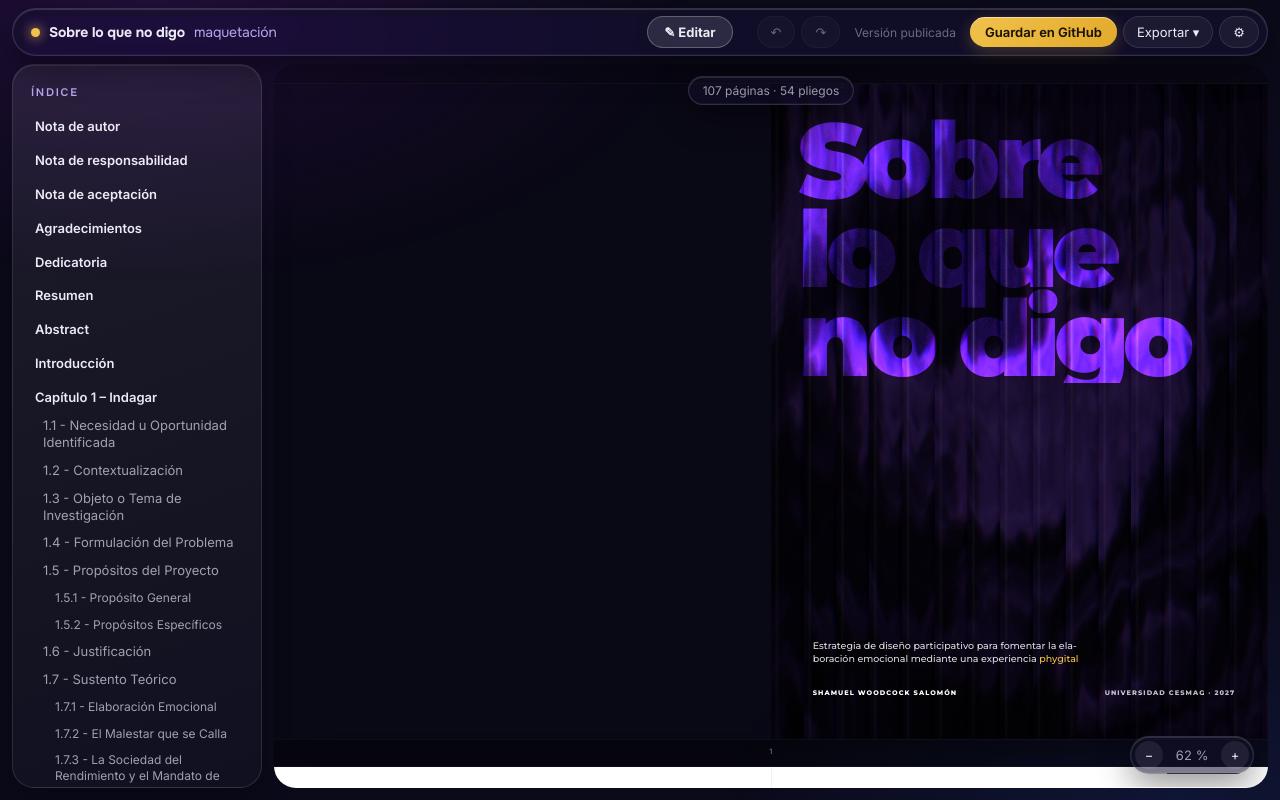
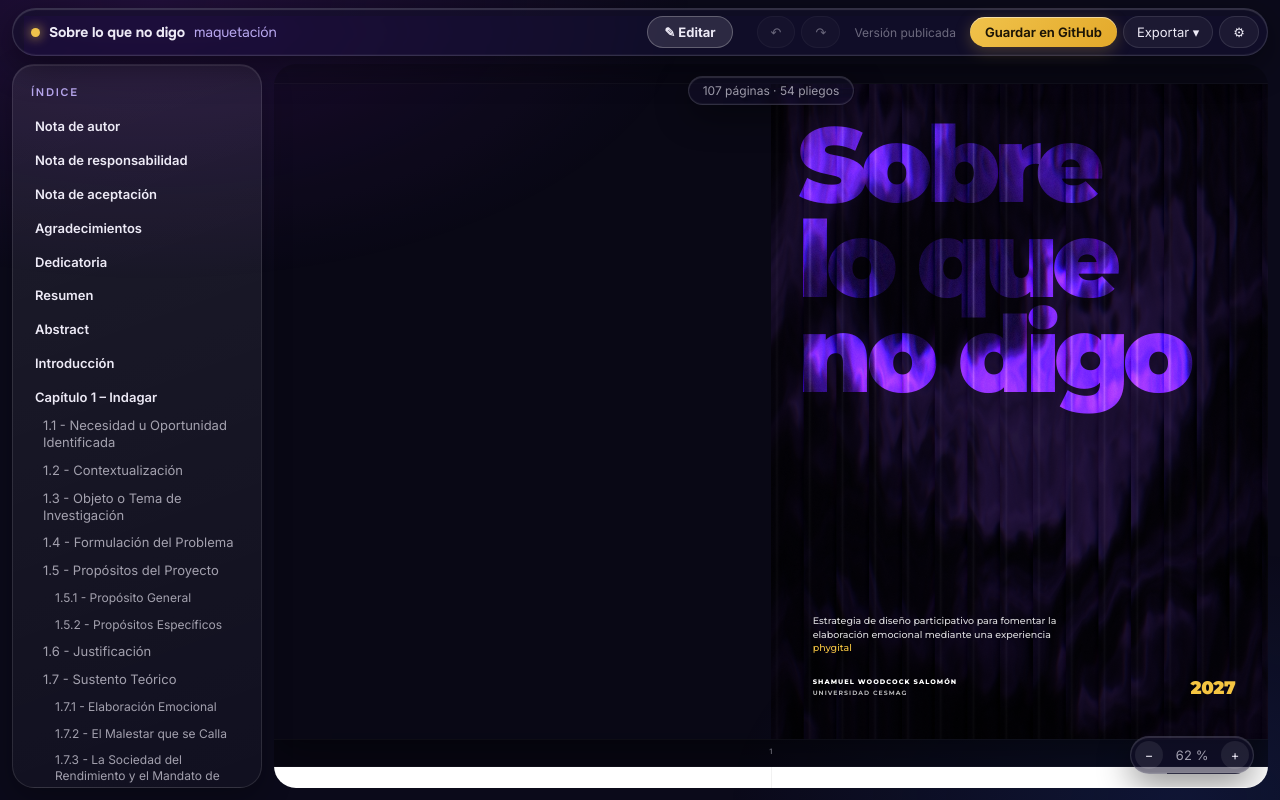
Before and after one commit to diseno-unicesmag/slqnd, a Next.js app in the folder maquetacion/: page / in a window 1280 px wide. Built offline with nearby package versions, Linux system fonts and the light colour scheme.

Commit message:
Portada: la g ya no se corta, 2027 en dorado a la derecha, subtítulo sin guiones

```diff
--- a/maquetacion/lib/pliegos.jsx
+++ b/maquetacion/lib/pliegos.jsx
@@ -434,7 +434,7 @@ export class Maquetador {
     const panel = h('div', 'por-texto');
     const t1 = h('h1', 'logo', titulo.replace(/^Sobre\s+(.*?)\s+no\s+(.*)$/, 'Sobre<br>$1<br>no $2')); t1.style.backgroundImage = `url("${this.deco.portada}")`; p.el.appendChild(t1);
     panel.appendChild(h('p', 'por-sub', sub.join(' – ').replace(/phygital/i, '<em>phygital</em>')));
-    panel.appendChild(h('div', 'por-pie', `<span>${autor}</span><span>Universidad CESMAG · ${anio}</span>`));
+    panel.appendChild(h('div', 'por-pie', `<span>${autor}<br><small>Universidad CESMAG</small></span><b class="anio">${anio}</b>`));
     p.el.appendChild(panel);
   }
   // Panel de cristal líquido de verdad: refracción y aberración en los bordes, radio amplio
--- a/maquetacion/public/estilos/pliegos.css
+++ b/maquetacion/public/estilos/pliegos.css
@@ -542,3 +542,8 @@
 /* Cristal sobre papel: más presente */
 .pl .pag:not(.noche) .burbuja { filter: drop-shadow(0 6px 14px rgba(43,23,89,.25)); }
 .pl .ap-lente { right: .6in; top: 1.1in; }
+.pl .portada.tipo > h1.logo { line-height: .9; padding-bottom: .22em; background-position: -.45in -.55in; }
+.pl .portada.tipo .por-pie { align-items: flex-end; }
+.pl .portada.tipo .por-pie small { display: block; margin-top: 5px; font-size: 7.5pt; font-weight: 700; color: rgba(255,255,255,.7); }
+.pl .portada.tipo .por-pie .anio { font-size: 22pt; font-weight: 900; letter-spacing: -.02em; color: var(--g); line-height: 1; }
+.pl .portada.tipo .por-sub { hyphens: none; -webkit-hyphens: none; }
```
